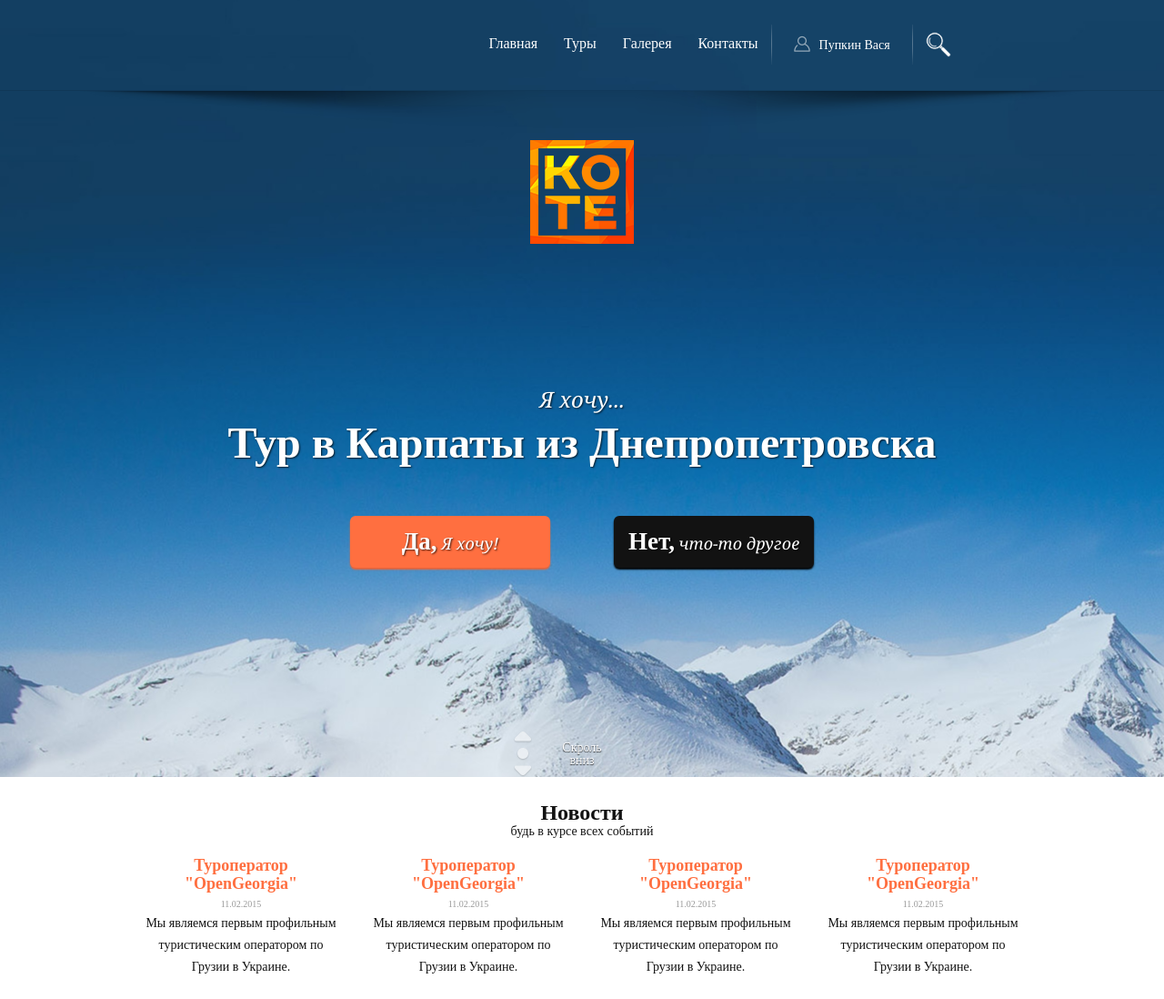
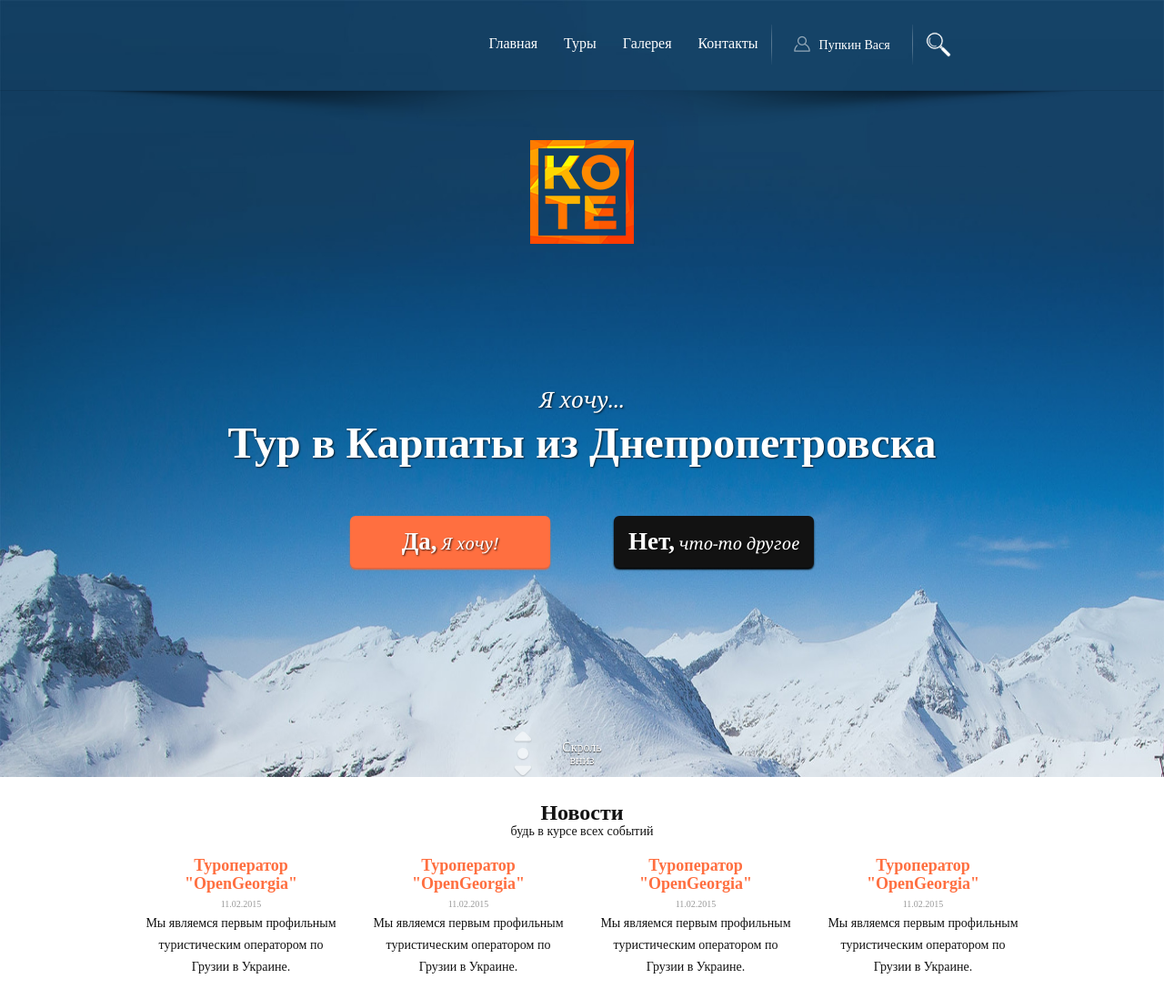
Before and after one commit to DencoDance/kote-webdesign, a plain HTML site: page page.html in a window 1280 px wide. Shown: the top 1098 px of the page at 91% size. Drawn offline with nearby package versions, Linux system fonts and the light colour scheme.

Commit message:
page css img changes

```diff
--- a/css/page.css
+++ b/css/page.css
@@ -90,6 +90,7 @@
     width: 47%;
     max-width: 100%;
     height: auto;
+    max-height: 210px;
     color: rgb(0, 0, 0);
     top: 0;
     left: 0;
@@ -667,16 +668,18 @@
 }
 
 #big-preview-img {
-    -webkit-background-size: cover;
-    -moz-background-size: cover;
-    -o-background-size: cover;
-    background-size: cover;
+    background-image:url("../img/big-preview-img.jpg");
+    background-position:center;
+    background-repeat: no-repeat;
+    -webkit-background-size: 100% 100%;
+    -moz-background-size: 100% 100%;
+    -o-background-size: 100% 100%;
+    background-size: 100% 100%;
     width: 100%;
     height: 100%;
     min-height: 850px;
     display: block;
     z-index: 97;
-    background: url("../img/big-preview-img.jpg") no-repeat center;
 }
 
 #small-preview-img5 {
```
